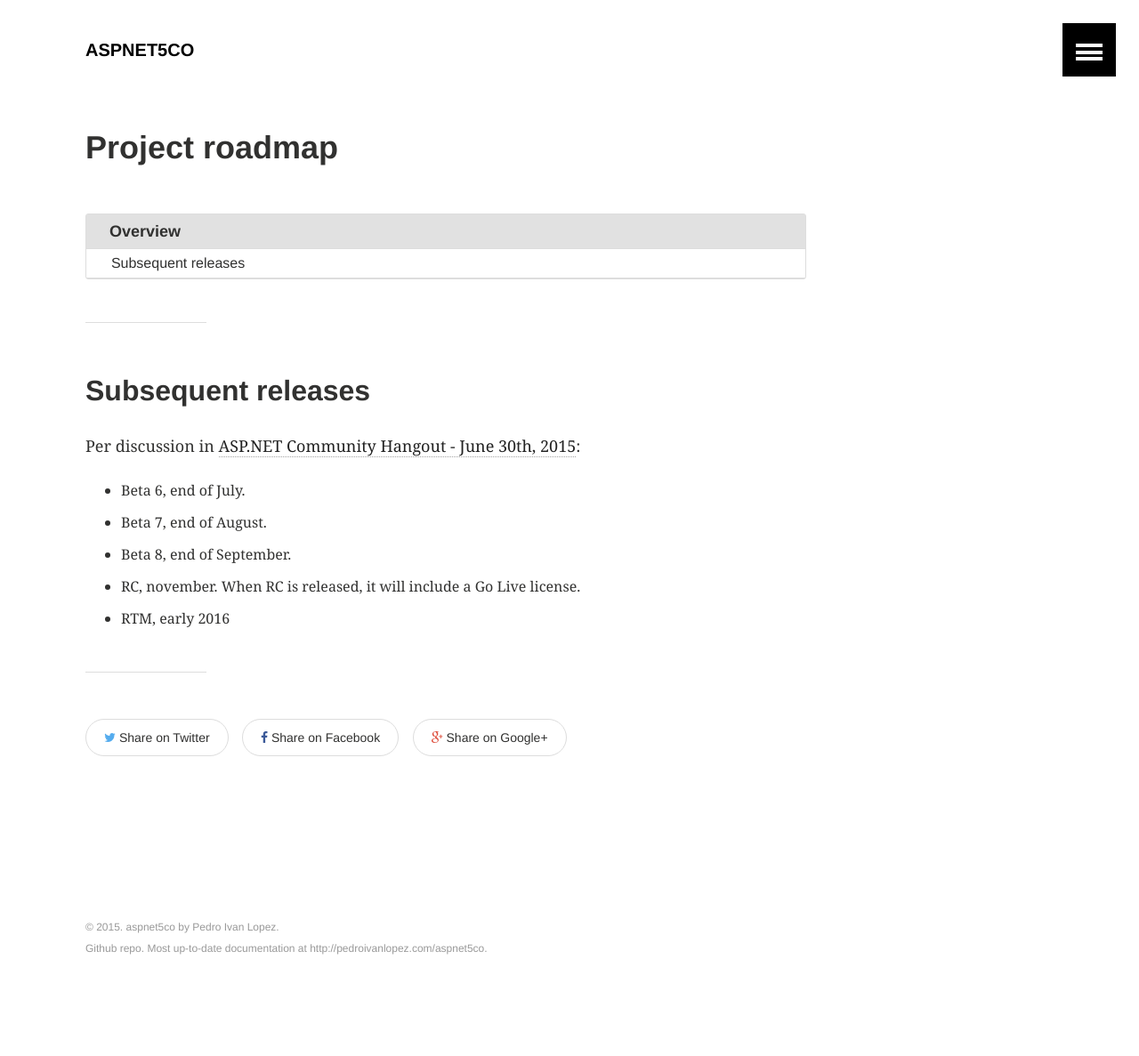
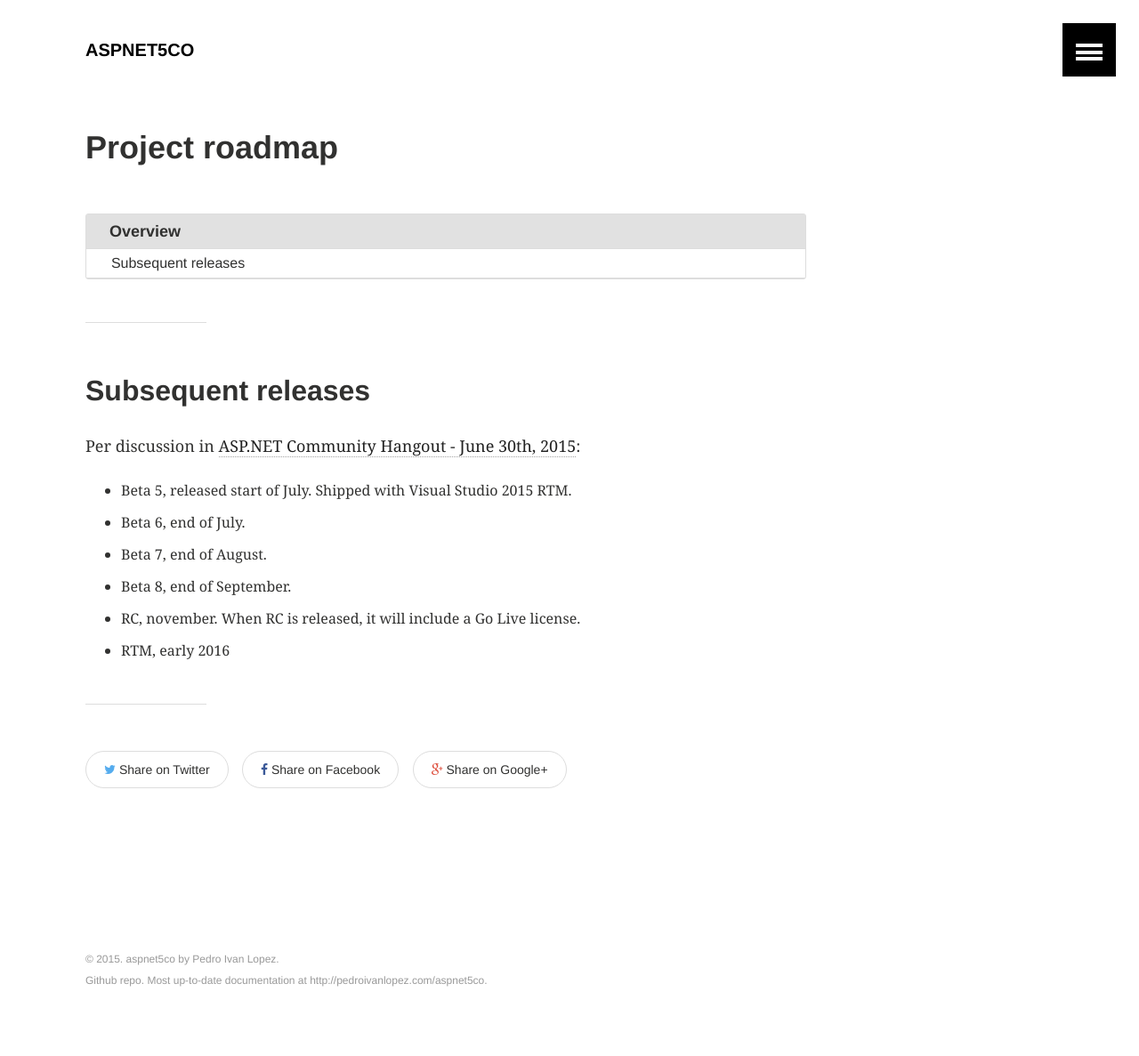
Before and after one commit to lopezpdvn/aspnet5co, a Jekyll site: the page built from pages/roadmap.md, in a window 1280 px wide. Shown: the whole page at 89% size. Built offline with Jekyll 4.4.1, drawn with Linux system fonts in a browser that asks for light colours; before the commit the page ends 1151 px from its top, so only the background shows below that.

Commit message:
Added Beta5 release and Visual Studio 2015 RTM

```diff
--- a/pages/roadmap.md
+++ b/pages/roadmap.md
@@ -13,6 +13,7 @@ title: "Project roadmap"
 Per discussion in [ASP.NET Community Hangout - June 30th,
 2015](https://www.youtube.com/watch?v=vqTGJGy3D9s&t=12m53s):
 
+- Beta 5, released start of July. Shipped with Visual Studio 2015 RTM.
 - Beta 6, end of July.
 - Beta 7, end of August.
 - Beta 8, end of September.
```
